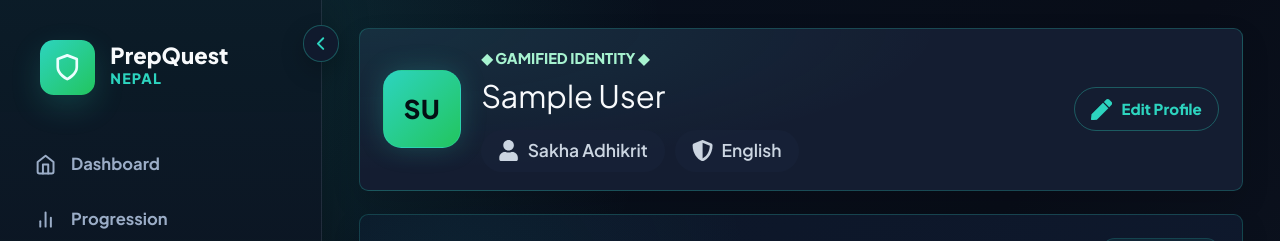
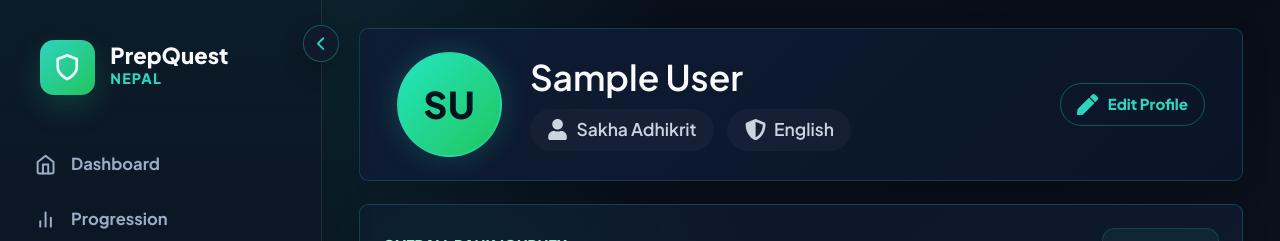
Before and after one commit to NishanSapsanamcha/PrepQuest-Nepal, a React (Vite) app in the folder frontend/: page /profile in a window 1280 px wide. Shown: the top 241 px of the page. Built offline with nearby package versions, Linux system fonts and the light colour scheme; no server answers; sample sign-in values are in the browser's storage.

Commit message:
new features

```diff
--- a/frontend/src/pages/Profile.css
+++ b/frontend/src/pages/Profile.css
@@ -5,30 +5,30 @@
   max-width: none;
 }
 
-/* --- Compact gamified identity header -------------------------------------- */
+/* --- Compact profile identity header --------------------------------------- */
 .dashboard-page .profile-identity-card {
   display: grid;
   grid-template-columns: auto minmax(0, 1fr) auto;
   align-items: center;
-  gap: 1.1rem;
-  padding: 1rem 1.25rem;
-  border-color: rgba(45, 212, 191, 0.24);
-  background:
-    radial-gradient(120% 160% at 0% 0%, rgba(45, 212, 191, 0.1), transparent 55%),
-    #141d31;
+  gap: 1.5rem;
+  padding: 1.25rem 2rem;
+  border-color: rgba(45, 212, 191, 0.2);
+  background: linear-gradient(135deg, rgba(15, 29, 52, 0.96), rgba(10, 21, 39, 0.96));
 }
 
+/* Circular avatar: uploaded photo (object-fit: cover) or initials fallback. */
 .dashboard-page .profile-avatar {
-  width: 4.25rem;
-  height: 4.25rem;
+  width: 92px;
+  height: 92px;
+  flex-shrink: 0;
   overflow: hidden;
   display: inline-flex;
   align-items: center;
   justify-content: center;
-  border-radius: 16px;
-  border: 1px solid rgba(45, 212, 191, 0.4);
-  background: linear-gradient(135deg, var(--teal), var(--green));
-  box-shadow: 0 0 22px rgba(45, 212, 191, 0.22);
+  border-radius: 50%;
+  border: 2px solid rgba(45, 212, 191, 0.45);
+  background: linear-gradient(135deg, #22e6c1, #22c55e);
+  box-shadow: 0 0 24px rgba(45, 212, 191, 0.22);
 }
 
 .dashboard-page .profile-avatar img {
@@ -38,13 +38,20 @@
 }
 
 .dashboard-page .profile-avatar span {
-  color: #031014;
-  font-size: 1.4rem;
-  font-weight: 950;
+  color: #02131f;
+  font-size: 2rem;
+  font-weight: 800;
   letter-spacing: 0.02em;
 }
 
-.dashboard-page .profile-identity-copy h1,
+.dashboard-page .profile-identity-copy h1 {
+  margin: 0 0 0.65rem;
+  color: var(--text);
+  font-size: clamp(1.5rem, 2.4vw, 2.1rem);
+  font-weight: 600;
+  line-height: 1.1;
+}
+
 .dashboard-page .rank-journey-card h2 {
   margin: 0.2rem 0 0;
   color: var(--text);
@@ -53,9 +60,9 @@
 
 .dashboard-page .profile-chip-row {
   display: flex;
-  gap: 0.55rem;
+  gap: 0.75rem;
   flex-wrap: wrap;
-  margin-top: 0.6rem;
+  margin-top: 0;
 }
 
 .dashboard-page .profile-edit-btn {
--- a/frontend/src/pages/Profile.jsx
+++ b/frontend/src/pages/Profile.jsx
@@ -157,7 +157,6 @@ function Profile() {
             {avatarImage ? <img src={avatarImage} alt="" /> : <span>{getInitials(realName)}</span>}
           </div>
           <div className="profile-identity-copy">
-            <p className="eyebrow">◆ Gamified Identity ◆</p>
             <h1>{realName}</h1>
             <div className="profile-chip-row">
               <span className="chip"><FaUser /> {examLabel}</span>
```
